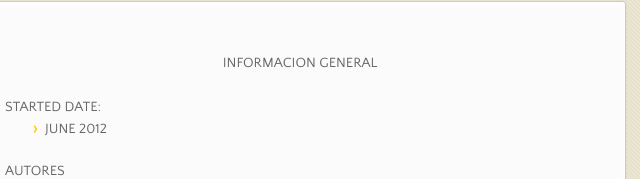
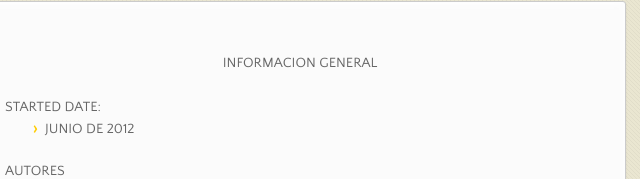
Before and after one commit to luisjhefeerson/MINIPROYECTO2_FADA, a plain HTML site: page index.html in a window 1280 px wide. Shown: the part 189-368 px from the top of the page, 341-981 px from the left. Drawn offline with nearby package versions, Linux system fonts and the light colour scheme.

Commit message:
Update gh-pages

```diff
--- a/index.html
+++ b/index.html
@@ -43,7 +43,7 @@
                 <center>INFORMACION GENERAL</center>
                 <br>STARTED DATE:
                 <ul>
-                    <li>JUNE 2012</li></ul>
+                    <li>JUNIO DE 2012</li></ul>
                 AUTORES
                 <ul>
                     <li>Gustavo Adolfo Rodriguez: - 0932979-3743</li>
@@ -55,7 +55,7 @@
                     <br><li>Fidel Herney Palacios - 0832691-3743</li>
                     <a href="herney400@gmail.com">herney400@gmail.com</a>
                     <br>
-                    <br><li>Luis Jeferson Gallardo - </li>
+                    <br><li>Luis Jeferson Gallardo - 0843805-2711</li>
                     <a href="luisjhefeerson@gmail.com">luisjhefeerson@gmail.com</a>
                 </ul>
                 <br>
```
